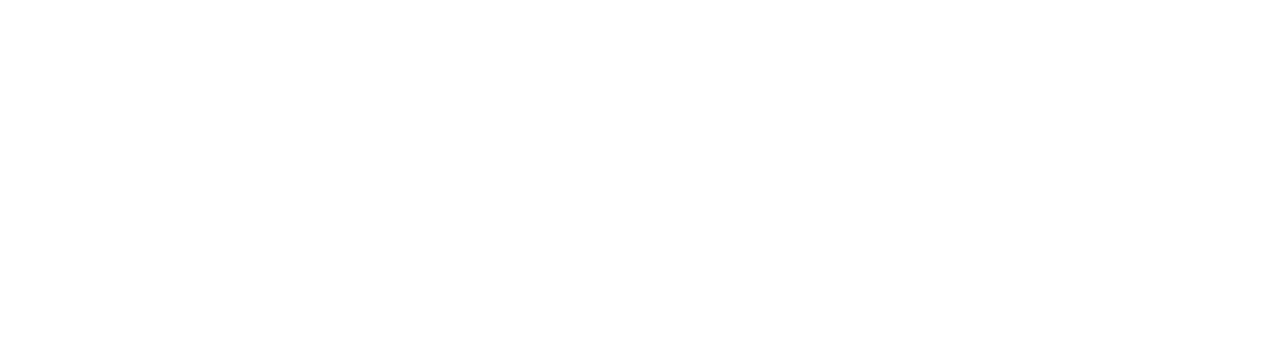
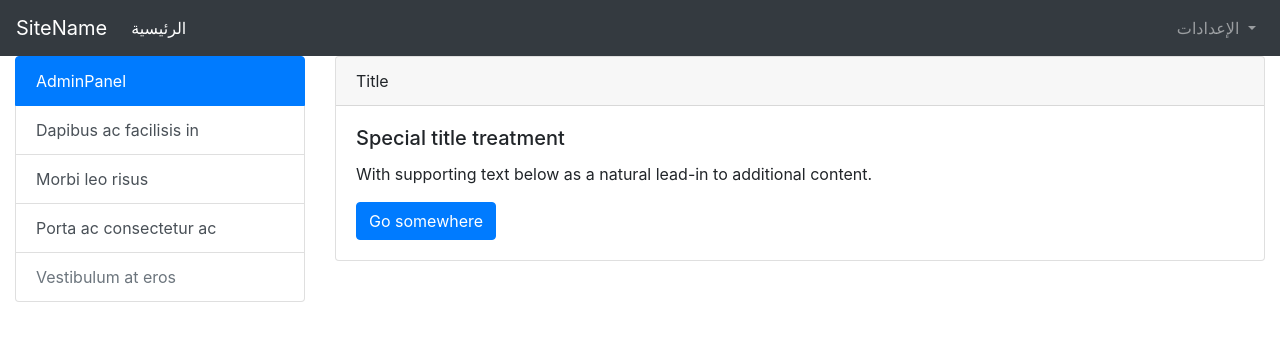
Before and after one commit to android4one/beta23, a plain HTML site: page index.html in a window 1280 px wide. Drawn offline with nearby package versions, Linux system fonts and the light colour scheme.

Commit message:
Update index.html

```diff
--- a/index.html
+++ b/index.html
@@ -1,11 +1,81 @@
 <!DOCTYPE html>
-<html>
+<html lang="en">
   <head>
-	<meta name="viewport" content="width=device-width, user-scalable=no">
-	<meta http-equiv="Content-Type" content="text/html; charset=utf-8" />
-	<title></title>
+    <meta charset="utf-8">
+    <meta name="viewport" content="width=device-width, initial-scale=1, shrink-to-fit=no">
+    <title>تجربه</title>
+    <link href="css/bootstrap.min.css" rel="stylesheet">
+    <link href="css/styles.css" rel="stylesheet">
   </head>
   <body>
-	<p align="center"></p>
+
+
+    <!-- Navbar -->
+	<nav class="navbar navbar-expand-lg navbar-dark bg-dark">
+	  <a class="navbar-brand" href="#">SiteName</a>
+	  <button class="navbar-toggler" type="button" data-toggle="collapse" data-target="#navbarNavDropdown" aria-controls="navbarNavDropdown" aria-expanded="false" aria-label="Toggle navigation">
+		<span class="navbar-toggler-icon"></span>
+	  </button>
+	  <div class="collapse navbar-collapse" id="navbarNavDropdown">
+		<ul class="navbar-nav">
+		  <li class="nav-item active">
+			<a class="nav-link" href="#">الرئيسية <span class="sr-only">(current)</span></a>
+		  </li>
+		</ul>
+		<ul class="navbar-nav ml-auto">
+		  <li class="nav-item dropdown">
+			<a class="nav-link dropdown-toggle" href="#" id="navbarDropdownMenuLink" data-toggle="dropdown" aria-haspopup="true" aria-expanded="false">
+			  الإعدادات
+			</a>
+			<div class="dropdown-menu" aria-labelledby="navbarDropdownMenuLink">
+			  <a class="dropdown-item" href="#">الملف الشخصي</a>
+			  <a class="dropdown-item" href="#">رابط</a>
+			  <a class="dropdown-item" href="#">تسجيل الخروج</a>
+			</div>
+		  </li>
+		</ul>
+	  </div>
+	</nav><!-- .end Navbar -->
+
+
+
+
+
+    <div class="container-fluid fixpage">
+    	<div class="row">
+    		<aside class="col-lg-3 col-md-4">
+    			<div class="list-group">
+					<a href="#" class="list-group-item list-group-item-action active">AdminPanel</a>
+					<a href="#" class="list-group-item list-group-item-action">Dapibus ac facilisis in</a>
+					<a href="#" class="list-group-item list-group-item-action">Morbi leo risus</a>
+					<a href="#" class="list-group-item list-group-item-action">Porta ac consectetur ac</a>
+					<a href="#" class="list-group-item list-group-item-action disabled">Vestibulum at eros</a>
+				</div>
+			</aside>
+
+			<article class="col-lg-9 col-md-8">
+    			<div class="card">
+					<div class="card-header">
+    					Title
+					</div>
+					<div class="card-body">
+						<h5 class="card-title">Special title treatment</h5>
+						<p class="card-text">With supporting text below as a natural lead-in to additional content.</p>
+						<a href="#" class="btn btn-primary">Go somewhere</a>
+					</div>
+				</div>
+			</article>
+		</div>
+
+
+
+
+
+    </div><!-- /.container -->
+
+
+    <script src="js/jquery-3.3.1.slim.min.js"></script>
+    <script src="js/popper.min.js"></script>
+    <script src="js/bootstrap.min.js"></script>
   </body>
 </html>
```
